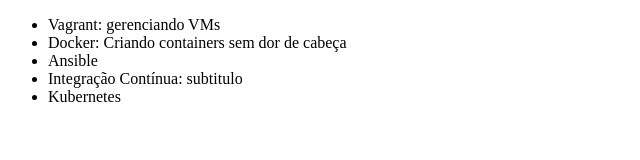
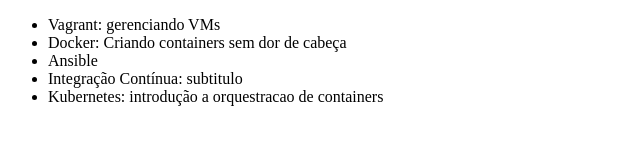
Before and after one commit to claudio-naoto/teste, a plain HTML site: page index.html in a window 1280 px wide. Shown: the whole page, without its empty margins (0-640 px from the left). Drawn offline with Linux system fonts and the light colour scheme.

Commit message:
alterando nome curso kubernetes

```diff
--- a/index.html
+++ b/index.html
@@ -10,7 +10,7 @@
         <li>Docker: Criando containers sem dor de cabeça</li>
         <li>Ansible</li>
         <li>Integração Contínua: subtitulo</li>
-        <li>Kubernetes</li>
+        <li>Kubernetes: introdução a orquestracao de containers</li>
     </ul>
 </body>
 </html>
```
